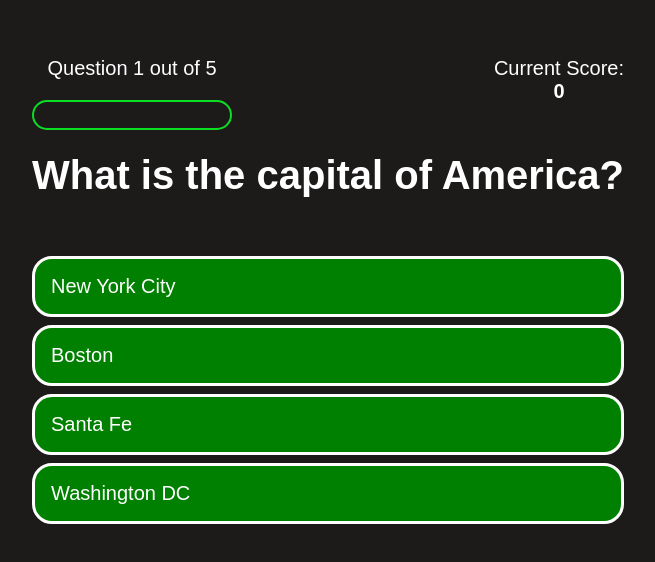
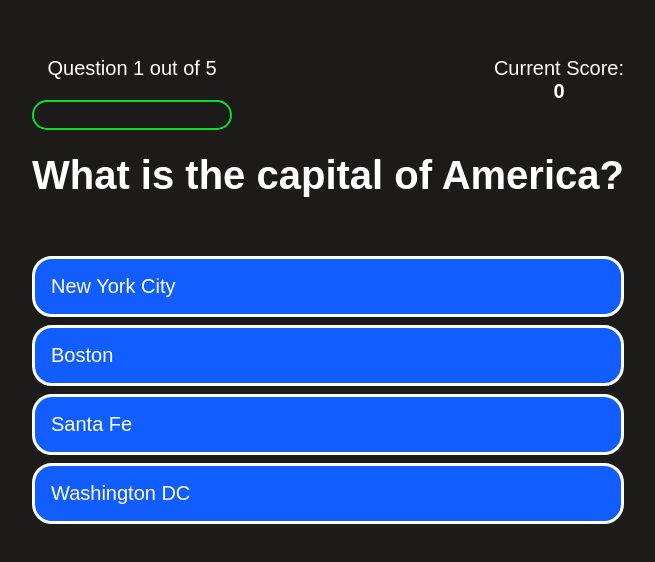
Before and after one commit to AnnaAn01/language-courses-react-website, a React (Create React App) app: page /quizgame in a window 1280 px wide. Shown: the part 110-672 px from the top of the page, without its empty margins (312-967 px from the left). Built offline with nearby package versions, Linux system fonts and the light colour scheme; a web font is replaced by a local one.

Commit message:
added color to correct answers

```diff
--- a/src/components/PlayQuiz/PlayQuizElements.js
+++ b/src/components/PlayQuiz/PlayQuizElements.js
@@ -98,13 +98,13 @@ export const ChoiceContainerLi = styled.li`
   font-size: 20px;
   background-color: ${({ color }) => color || "rgb(18, 93, 255)"};
 
-  /* .correct {
+  &.correct {
     background-color: green;
   }
 
-  .incorrect {
+  &.incorrect {
     background-color: red;
-  } */
+  }
 
   &:hover {
     cursor: pointer;
--- a/src/components/PlayQuiz/index.js
+++ b/src/components/PlayQuiz/index.js
@@ -42,14 +42,16 @@ const QuizPage = () => {
       setScore(score + 1);
     }
     setClicked(true);
-    if (isCorrect) {
-      setColor(theme.colors.correct);
-    }
 
     if (currentQuestion + 1 < questions.length) {
-      setCurrentQuestion(currentQuestion + 1);
+      setTimeout(() => {
+        setCurrentQuestion(currentQuestion + 1);
+        setClicked(false);
+      }, 1000);
     } else {
-      setFinalResults(true);
+      setTimeout(() => {
+        setFinalResults(true);
+      }, 1000);
     }
   };
 
@@ -86,7 +88,9 @@ const QuizPage = () => {
             {questions[currentQuestion].options.map((option) => {
               return (
                 <ChoiceContainerLi
-                  color={theme.colors.correct}
+                  className={`
+                    ${clicked && option.isCorrect ? "correct" : ""}
+                  `}
                   onClick={() => optionClicked(option.isCorrect)}
                   key={option.id}
                 >
```
